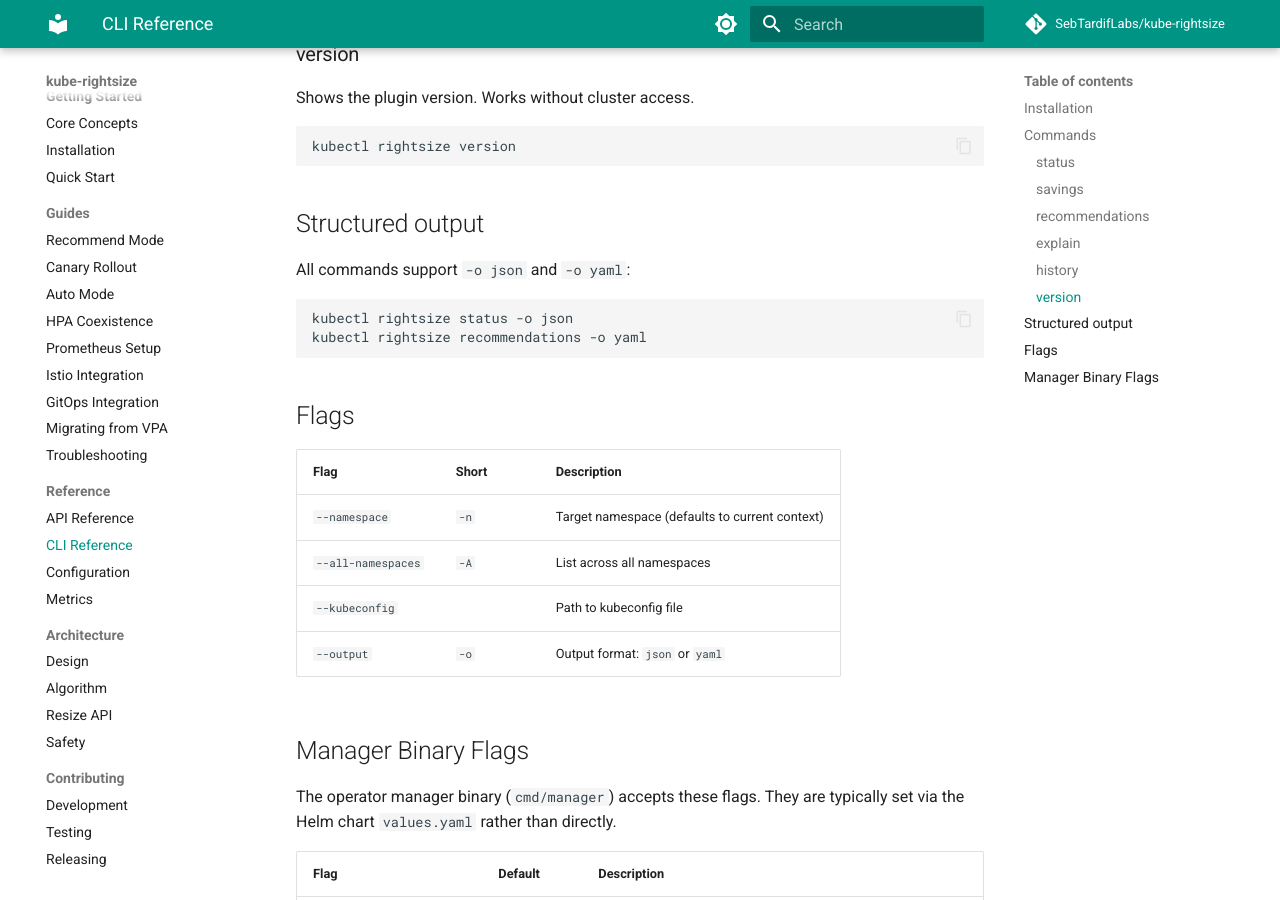
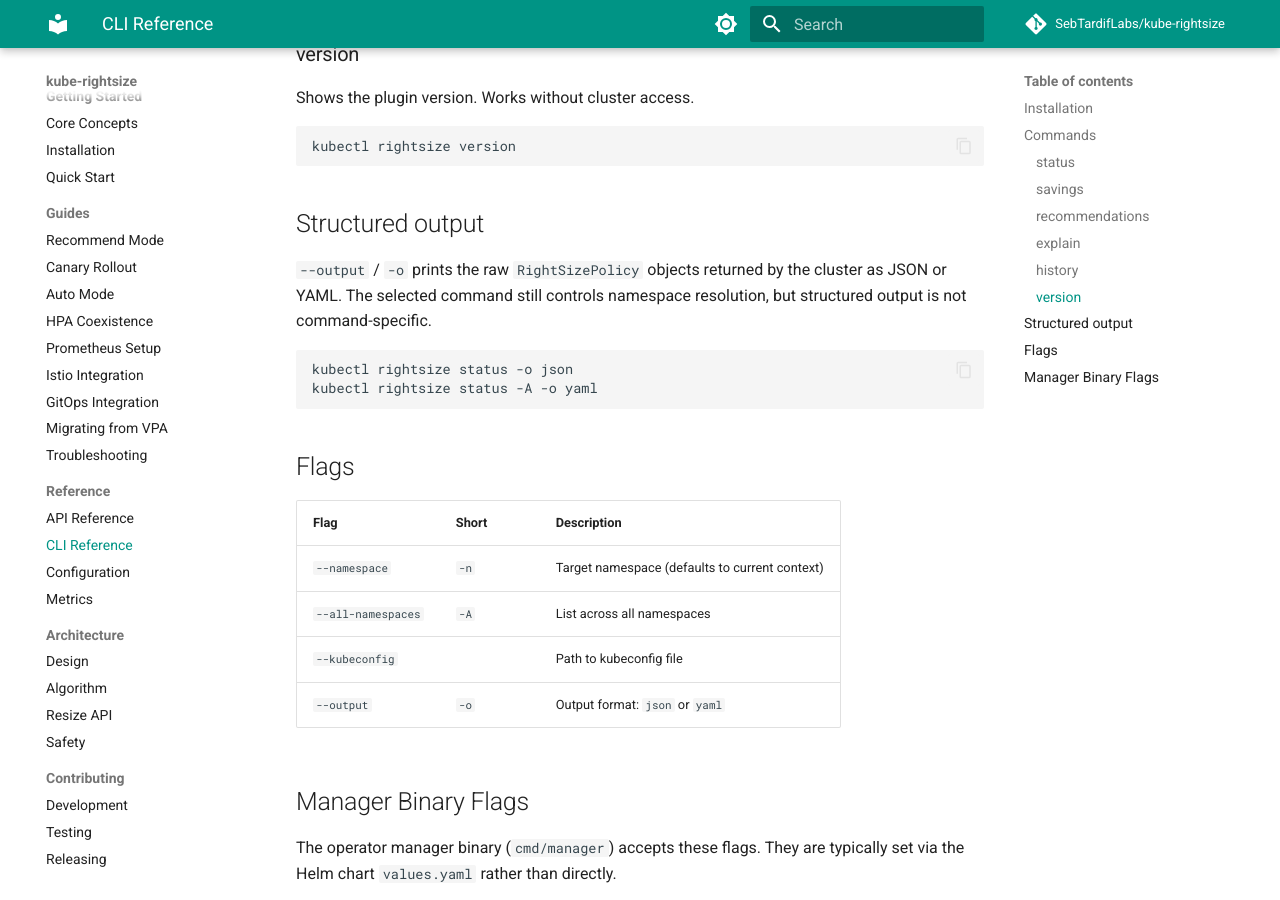
Before and after one commit to attune-io/attune, an MkDocs documentation site: the page built from docs/reference/cli.md, in a window 1280 px wide and 900 px high, scrolled down 2549 px. Built offline with MkDocs 1.6.1 and Material for MkDocs 9.7.7, drawn with Linux system fonts in a browser that asks for light colours; comment, search, counter and statistics services are not loaded.

Commit message:
docs: clarify kubectl structured output contract
Signed-off-by: Sebastien Tardif <sebtardif@ncf.ca>

````diff
--- a/docs/reference/cli.md
+++ b/docs/reference/cli.md
@@ -102,11 +102,13 @@
 
 ## Structured output
 
-All commands support `-o json` and `-o yaml`:
+`--output` / `-o` prints the raw `RightSizePolicy` objects returned by the
+cluster as JSON or YAML. The selected command still controls namespace
+resolution, but structured output is not command-specific.
 
 ```bash
 kubectl rightsize status -o json
-kubectl rightsize recommendations -o yaml
+kubectl rightsize status -A -o yaml
 ```
 
 ## Flags
````
